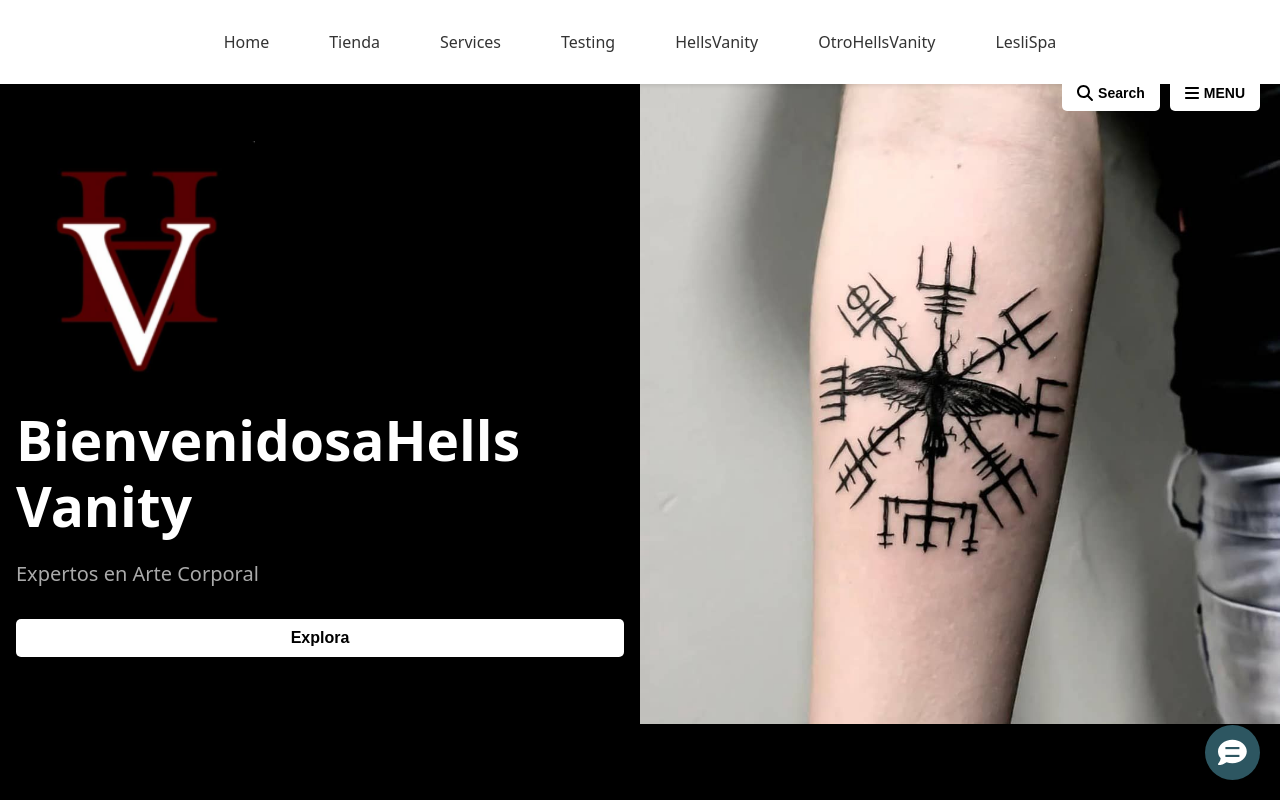
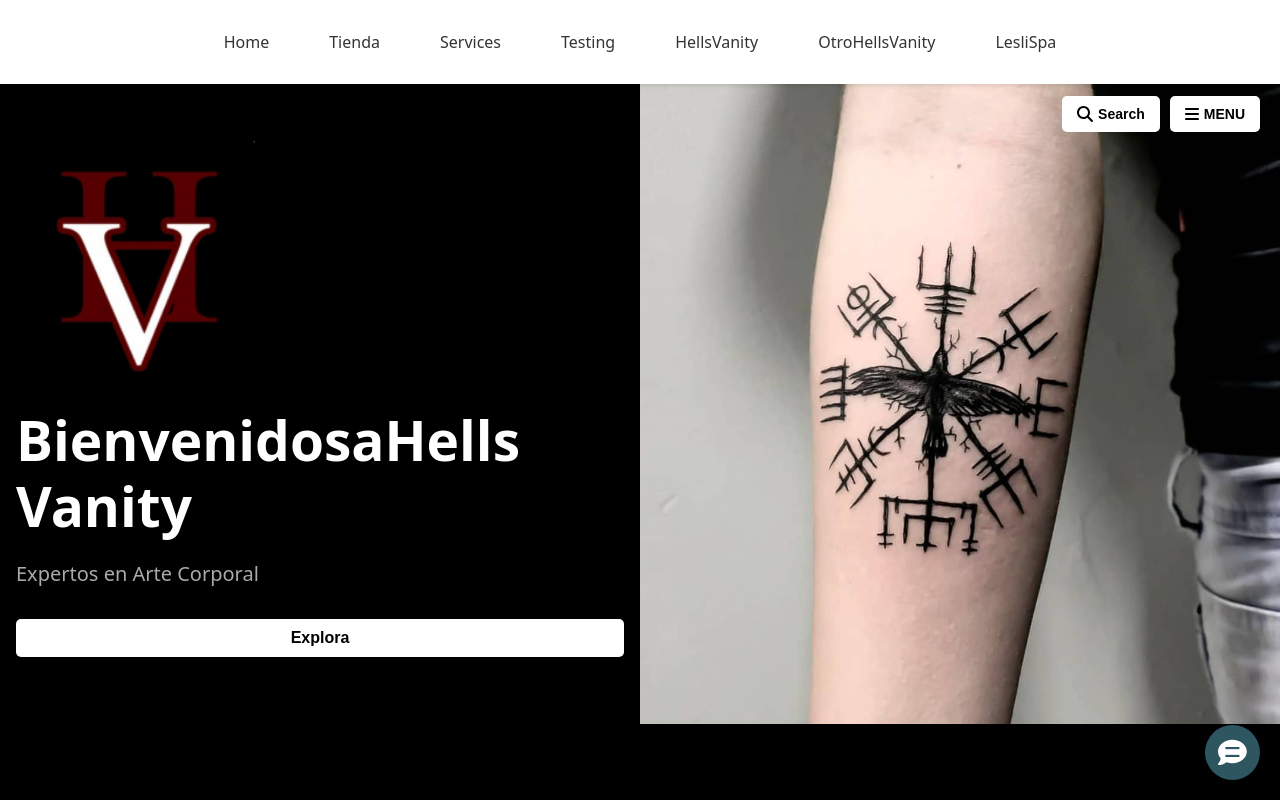
Before and after one commit to OwenPierce66/nuevapagina, a React (Vite) app: page / in a window 1280 px wide. Shown: the top 800 px of the page. Built offline with nearby package versions, Linux system fonts and the light colour scheme.

Commit message:
agregando cambios

```diff
--- a/src/pages/hellsvanity/HellsVanity.scss
+++ b/src/pages/hellsvanity/HellsVanity.scss
@@ -84,7 +84,7 @@
 
         .menu {
             position: absolute;
-            top: 75px;
+            top: 96px;
             right: 20px;
             display: flex;
             gap: 10px;
```
Also changed, not shown: 1 other file (tests, documents, lock files or other folders).
